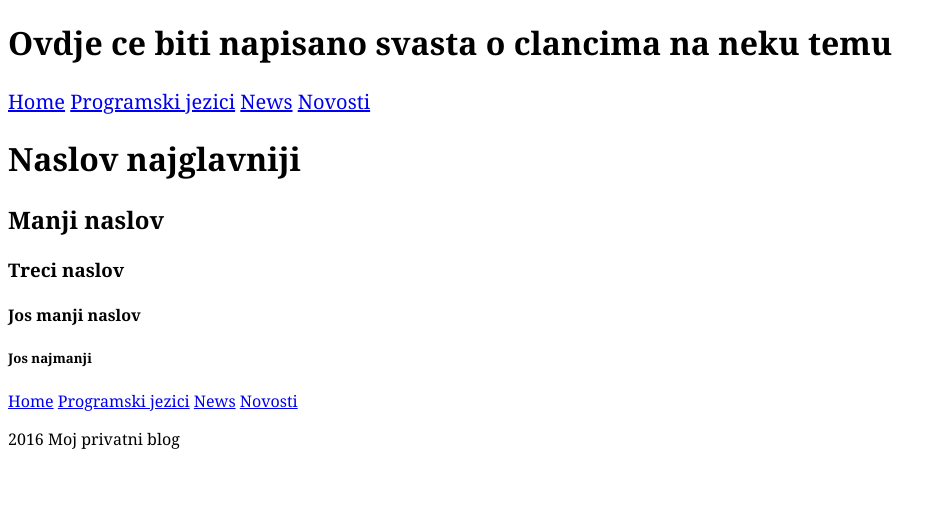
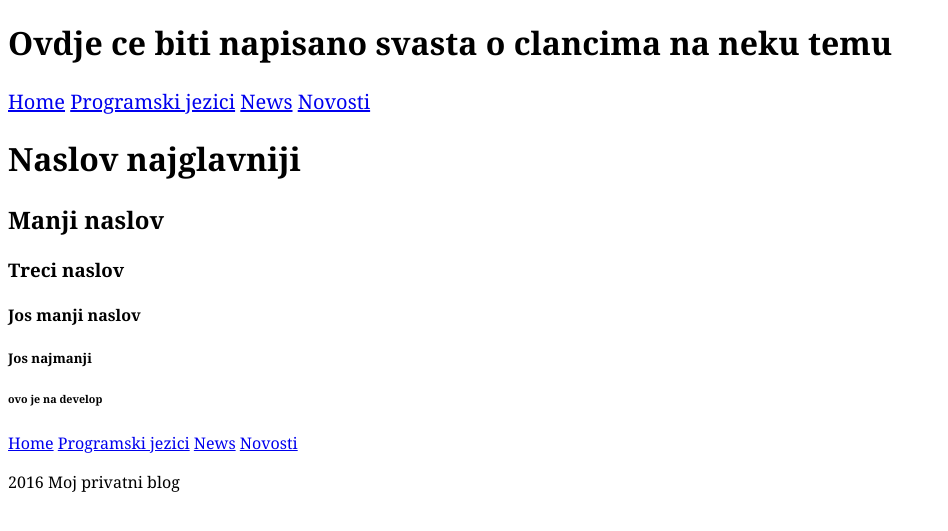
Before and after one commit to simplestavnostt/simplestavnost.github.io, a Jekyll site: the page built from index.html, in a window 1280 px wide. Shown: the top 531 px of the page, without its empty margins (0-948 px from the left). Built offline with Jekyll 4.4.1, drawn with Linux system fonts in a browser that asks for light colours; Markdown is read by kramdown in place of the engine named in the settings.

Commit message:
df ads asdf ' :

```diff
--- a/index.html
+++ b/index.html
@@ -8,3 +8,4 @@ layout: default
 <h3>Treci naslov</h3>
 <h4>Jos manji naslov</h4>
 <h5>Jos najmanji</h5>
+<h6>ovo je na develop</h6>
```
